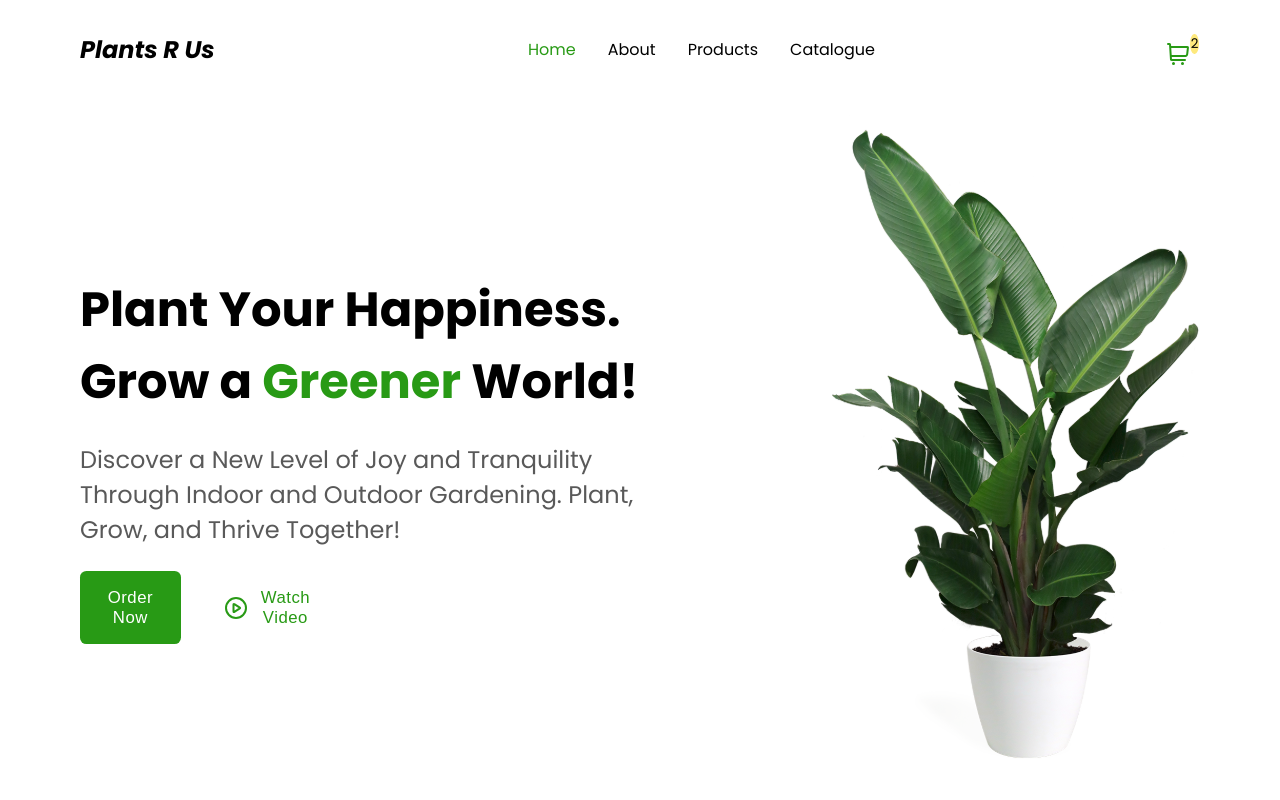
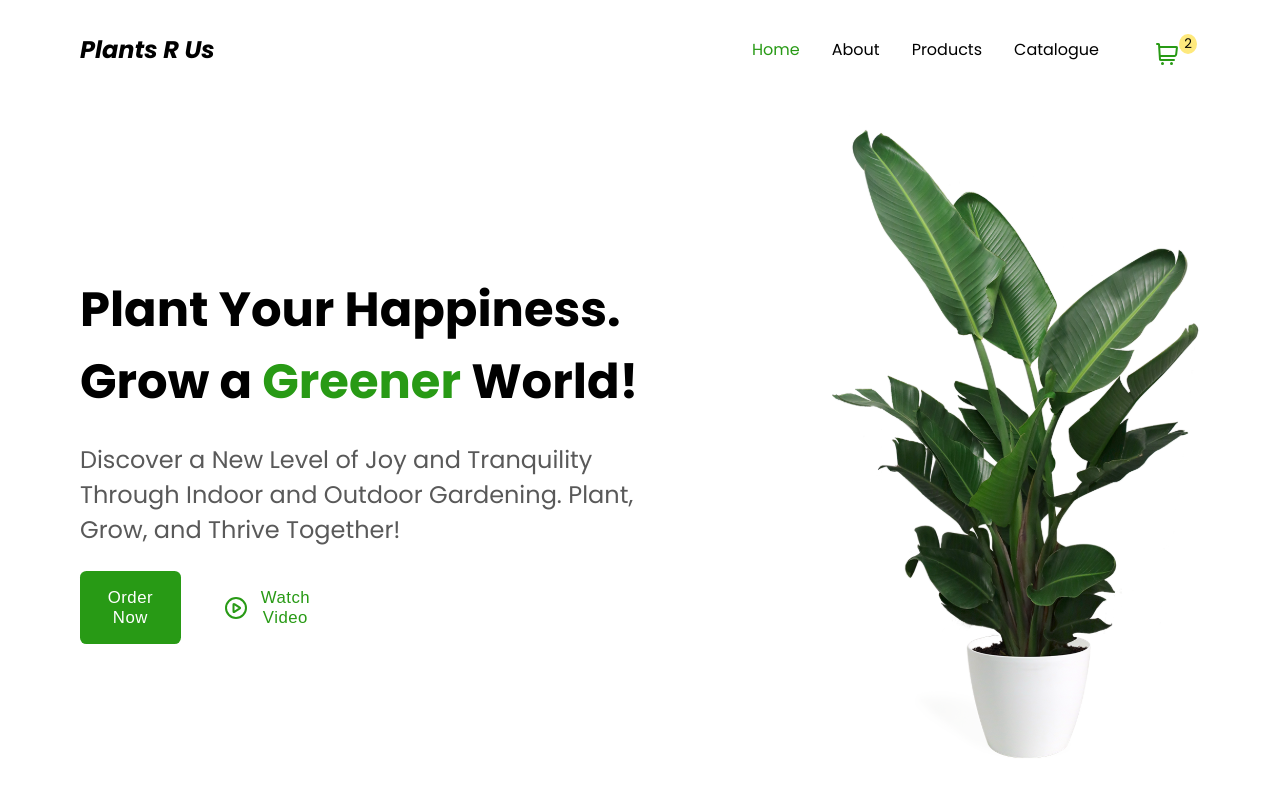
Before and after one commit to demi05/PlantsRUs, a React (Create React App) app: page / in a window 1280 px wide. Shown: the top 800 px of the page. Built offline with nearby package versions, Linux system fonts and the light colour scheme.

Commit message:
commotting changes to nav bar

```diff
--- a/src/App.js
+++ b/src/App.js
@@ -11,7 +11,6 @@ import Testimonials from "./components/Testimonials";
 function App() {
   return (
     <div className="App">
-      <div className="overlay">
       <Nav />
       <Hero />
       <Categories />
@@ -21,7 +20,6 @@ function App() {
       <Testimonials />
       <Footer />
     </div>
-    </div>
   );
 }
 
--- a/src/index.css
+++ b/src/index.css
@@ -40,8 +40,10 @@ span {
 }
 .nav .nav-elements {
   display: flex;
+  align-items: center;
   justify-content: space-between;
-  width: 60%;
+  width: 40%;
+  margin-left: auto;
 }
 .nav ul {
   list-style: none;
@@ -62,8 +64,9 @@ span {
 .cart {
   display: flex;
   margin-left: auto;
-  width: 5%;
+  width: 10%;
   cursor: pointer;
+  /* border: 1px solid rebeccapurple; */
 }
 .cart img {
   margin-top: 0.5em;
@@ -72,7 +75,7 @@ span {
   font-size: smaller;
   background-color: var(--Yellow);
   border-radius: 50%;
-  width: 25%;
+  width: 40%;
   height: 20px;
   display: flex;
   align-items: center;
@@ -415,6 +418,10 @@ nav .nav-icon {
 }
 
 @media (min-width: 768px) and (max-width: 1200px) {
+  .nav .nav-elements {
+    margin-left: 0;
+    width: 70%;
+  }
   .hero-buttons button {
     width: 40%;
   }
```
Lines whose indentation alone changed are shown as unchanged.
